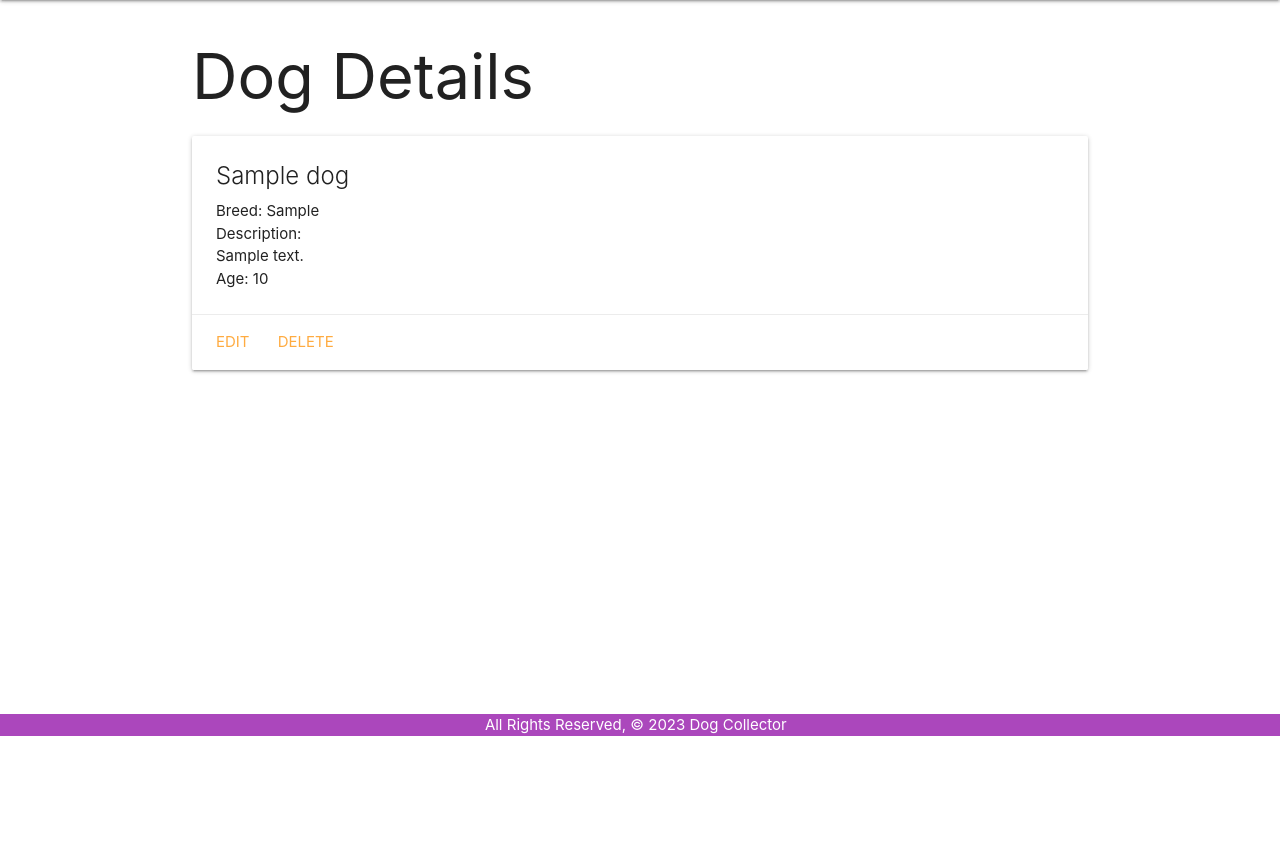
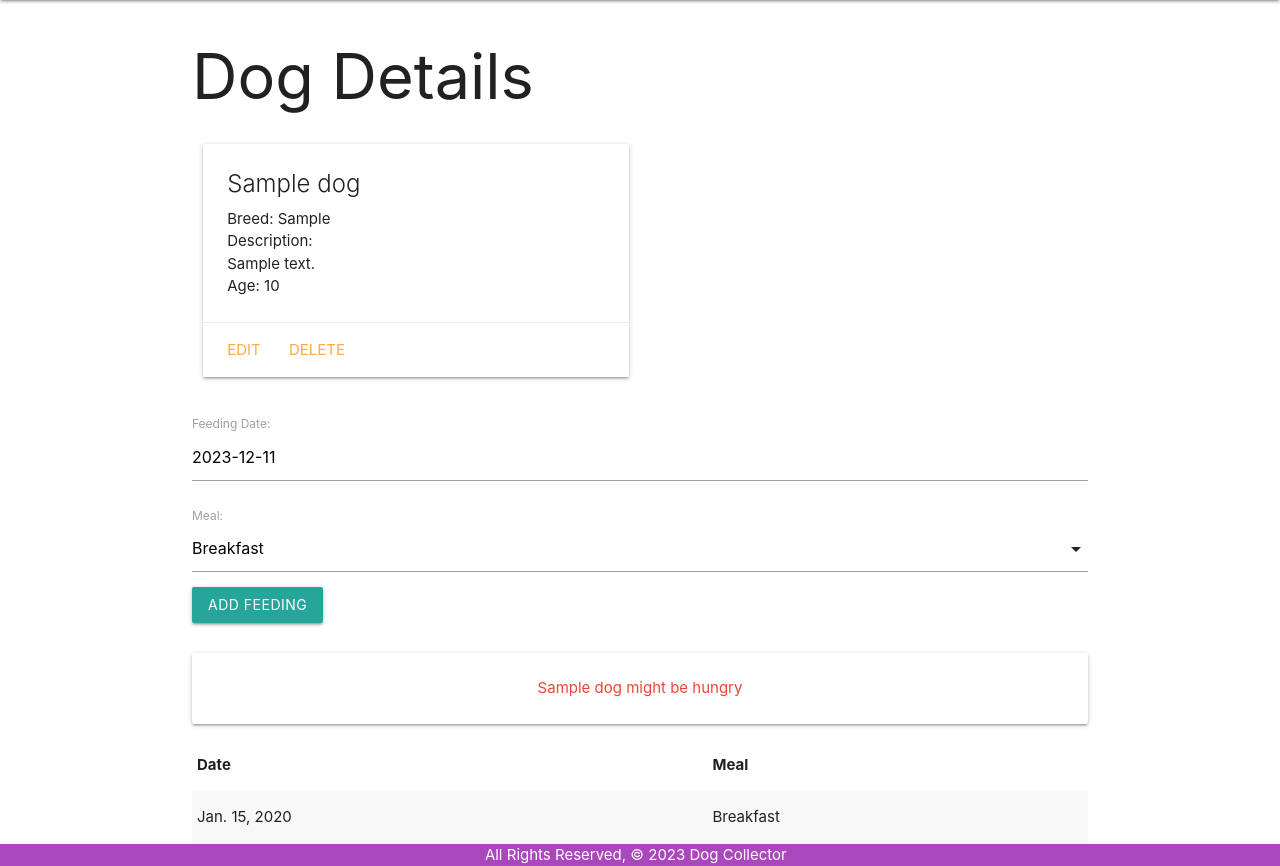
Before and after one commit to radshima/Dog-Collector, a Django app: page /dogs/1/ in a window 1280 px wide. Shown: the part 64-930 px from the top of the page. Before the commit the page ends 800 px from the top, so only its background shows below. Run offline with Django 4.2, Linux system fonts and the light colour scheme; tables that the repository leaves empty hold one stand-in row (values such as "Sample post").

Commit message:
feeding added

```diff
--- a/main_app/admin.py
+++ b/main_app/admin.py
@@ -1,5 +1,6 @@
 from django.contrib import admin
-from .models import Dog
+from .models import Dog, Feeding
 
 # Register your models here.
 admin.site.register(Dog)
+admin.site.register(Feeding)
--- /dev/null
+++ b/main_app/forms.py
@@ -0,0 +1,7 @@
+from django.forms import ModelForm
+from .models import Feeding
+
+class FeedingForm(ModelForm):
+  class Meta:
+    model = Feeding
+    fields = ['date', 'meal']
--- a/main_app/models.py
+++ b/main_app/models.py
@@ -1,18 +1,43 @@
 from django.db import models
 from django.urls import reverse
+from datetime import date
 
-# Create your models here.
+
+MEALS = (
+  ('B', 'Breakfast'),
+  ('L', 'Lunch'),
+  ('D', 'Dinner'),
+)
+
+
+
 class Dog(models.Model):
   name = models.CharField(max_length=100)
   breed = models.CharField(max_length=100)
   description = models.TextField(max_length=250)
   age = models.IntegerField()
 
-  # Changing this instance method
-  # does not impact the database, therefore
-  # no makemigrations is necessary
+  def fed_for_today(self):
+    return self.feeding_set.filter(date=date.today()).count() >= len(MEALS)
+
+
+
+class Feeding(models.Model):
+  date = models.DateField('Feeding Date')
+  meal = models.CharField(
+    max_length=1,
+    choices=MEALS,
+    default=MEALS[0][0]
+  )
+  dog = models.ForeignKey(
+    Dog,
+    on_delete=models.CASCADE
+  )
+
   def __str__(self):
-    return f'{self.name} ({self.id})'
+    return f"{self.get_meal_display()} on {self.date}"
+  class Meta:
+    ordering = ['-date']
 
   def get_absolute_url(self):
     return reverse('detail', kwargs={'dog_id': self.id})
--- a/main_app/templates/base.html
+++ b/main_app/templates/base.html
@@ -12,6 +12,9 @@
       href="https://cdnjs.cloudflare.com/ajax/libs/materialize/1.0.0/css/materialize.min.css"
     />
     <link rel="stylesheet" href="{% static 'css/style.css' %}" />
+
+    <script src="https://cdnjs.cloudflare.com/ajax/libs/materialize/1.0.0/js/materialize.min.js"></script>
+
     <link
       rel="stylesheet"
       href="https://fonts.googleapis.com/css2?family=Material+Symbols+Outlined:opsz,wght,FILL,GRAD@20..48,100..700,0..1,-50..200"
--- a/main_app/templates/dogs/detail.html
+++ b/main_app/templates/dogs/detail.html
@@ -1,7 +1,10 @@
-{% extends 'base.html' %} {% block content %}
+{% extends 'base.html' %}
+{% block content %}
 
 <h1>Dog Details</h1>
 
+<div class="row">
+  <div class="col s6">
     <div class="card">
       <div class="card-content">
         <span class="card-title">{{ dog.name }}</span>
@@ -18,5 +21,51 @@
         <a href="{% url 'dogs_delete' dog.id %}">Delete</a>
       </div>
     </div>
+  </div>
+</div>
+
+ <!-- New Markup Below -->
+  <div class="col s6">
+    <form action="{% url 'add_feeding' dog.id %}" method="POST">
+    {% csrf_token %}
+    {{ feeding_form.as_p }}
+    <input type="submit" class="btn" value="Add Feeding">
+  </form>
+  <br>
+    {% if dog.fed_for_today %}
+      <div class="card-panel teal-text center-align">{{dog.name}} has been fed all meals for today</div>
+    {% else %}
+      <div class="card-panel red-text center-align">{{dog.name}} might be hungry</div>
+    {% endif %}
+
+  <table class="striped">
+      <thead>
+        <tr><th>Date</th><th>Meal</th></tr>
+      </thead>
+      <tbody>
+        {% for feeding in dog.feeding_set.all %}
+          <tr>
+            <td>{{feeding.date}}</td>
+            <td>{{feeding.get_meal_display}}</td>
+          </tr>
+        {% endfor %}
+      </tbody>
+    </table>
+  </div>
+  <!-- New Markup Above -->
+</div>
+
+<script>
+const dateEl = document.getElementById('id_date');
+  // M is Materialize's global variable
+  M.Datepicker.init(dateEl, {
+    format: 'yyyy-mm-dd',
+    defaultDate: new Date(),
+    setDefaultDate: true,
+    autoClose: true
+  });
+  const selectEl = document.getElementById('id_meal');
+  M.FormSelect.init(selectEl);
+</script>
 
 {% endblock %}
--- a/main_app/urls.py
+++ b/main_app/urls.py
@@ -9,4 +9,5 @@
   path('dogs/create/', views.DogCreate.as_view(), name='dogs_create'),
   path('dogs/<int:pk>/update/', views.DogUpdate.as_view(), name='dogs_update'),
   path('dogs/<int:pk>/delete/', views.DogDelete.as_view(), name='dogs_delete'),
+  path('dogs/<int:dog_id>/add_feeding/', views.add_feeding, name='add_feeding'),
 ]
--- a/main_app/views.py
+++ b/main_app/views.py
@@ -1,6 +1,8 @@
-from django.shortcuts import render
+from django.shortcuts import render,  redirect
 from django.views.generic.edit import CreateView, UpdateView, DeleteView
 from .models import Dog
+from .forms import FeedingForm
+
 
 # Create your views here.
 def home(request):
@@ -17,9 +19,25 @@
 
 def dogs_detail(request, dog_id):
   dog = Dog.objects.get(id=dog_id)
+  feeding_form = FeedingForm()
   return render(request, 'dogs/detail.html', {
-    'dog': dog
+    'dog': dog, 'feeding_form': feeding_form
   })
+
+def add_feeding(request, dog_id):
+  # create a ModelForm instance using
+  # the data that was submitted in the form
+  form = FeedingForm(request.POST)
+  # validate the form
+  if form.is_valid():
+    # We want a model instance, but
+    # we can't save to the db yet
+    # because we have not assigned the
+    # cat_id FK.
+    new_feeding = form.save(commit=False)
+    new_feeding.dog_id = dog_id
+    new_feeding.save()
+  return redirect('detail', dog_id=dog_id)
 
 class DogCreate(CreateView):
   model = Dog
```
Also changed, not shown: DC.png (added), README.MD (added), main_app/migrations/0002_feeding.py (added). Lines whose indentation alone changed are shown as unchanged.
